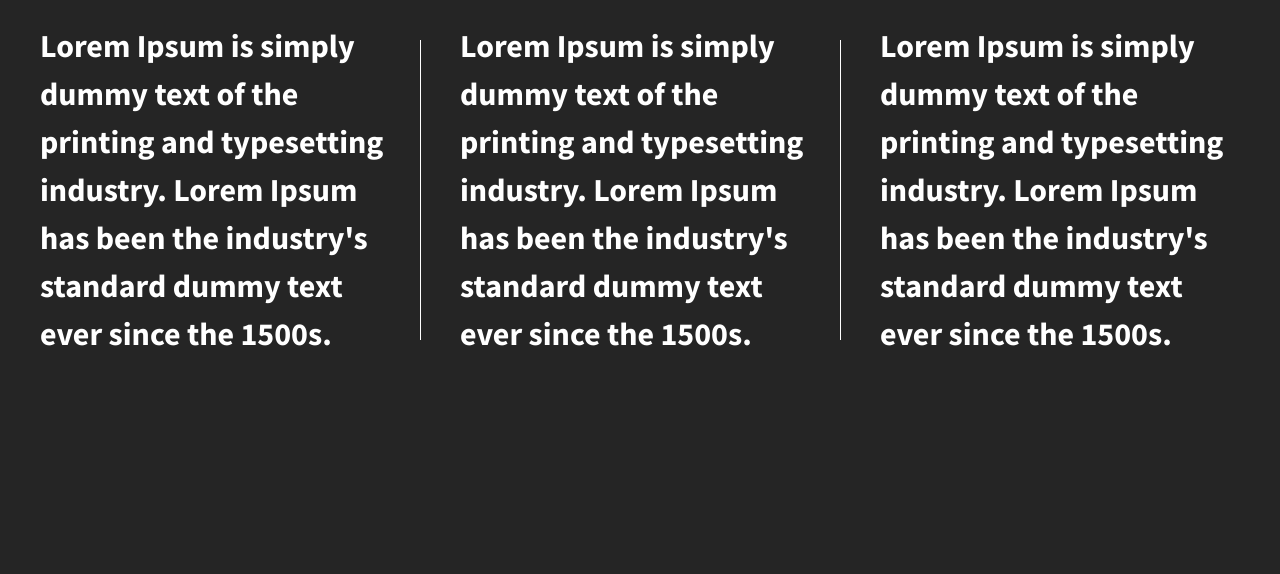
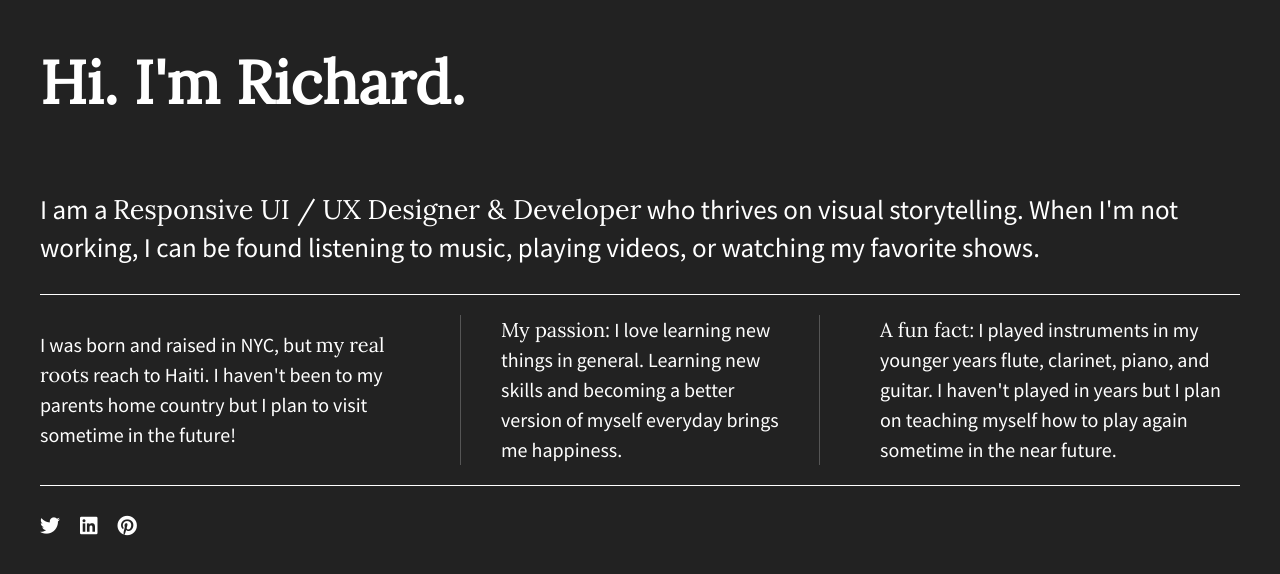
Before and after one commit to rtheogene8/divs-flexbox-center, a plain HTML site: page index.html in a window 1280 px wide. Drawn offline with nearby package versions, Linux system fonts and the light colour scheme.

Commit message:
Created flexbox layout with personal bio

```diff
--- a/css/main.css
+++ b/css/main.css
@@ -10,7 +10,7 @@
    Base styles: opinionated defaults
    ========================================================================== */
 
-html {
+   html {
     color: #222;
     font-size: 1em;
     line-height: 1.4;
@@ -95,47 +95,72 @@ textarea {
    Author's custom styles
    ========================================================================== */
 
-
+/*Large Background Image*/
 html {
-  background-color: #fff;
+  background-color: #222;
   height: 100%;
+  width: 100%;
 }
 
 body {
   font-family: 'Source Sans Pro', sans-serif;
-  padding: 2em;
+  padding: 0em 2em;
   font-size: 1.25em;
-  height: 100%;
-  background-color: rgb(37, 37, 37);
+  color: #fff;
+  display: flex;
+  justify-content: center;
 }
 
-.wrapper {
-  /*add display:flex and set justify-content to space-between*/
-  font-weight: 700;
+.flex-container {
   display: flex;
+  flex-flow: row wrap;
   justify-content: space-between;
+  max-width: 1200px;
 }
 
-.div-1, .div-2, .div-3 {
-  /*give the divs a width of 30%, add display:flex, set justify-content and align-items to center*/
-  color: #fff;
-  line-height: 1.5em;
-  font-size: 1.6em;
-  height: 300px;
-  width: 30%;
+p span {
+  font-family: 'Lora', sans-serif;
+}
+
+header,
+footer {
+  width: 100%;
+  display: flex;
+  justify-content: flex-start;
+}
+
+header h1 {
+  font-family: 'Lora', sans-serif;
+  font-size: 3em;
+}
+
+main {
+  width: 100%;
+  display: flex;
+  justify-content: center;
+  border-bottom: 1px solid #fff;
+}
+
+main p {
+  font-size: 1.35em;
+}
+
+.flex-items {
   display: flex;
   justify-content: center;
   align-items: center;
+  line-height: 1.5em;
+  font-size: 1em;
+  border-bottom: 1px solid #555;
 }
 
-.div-1,
-.div-2 {
-    border-right: solid white 0.5px;
-    padding-right: 20px;
+footer {
+  border-top: 1px solid #fff;
 }
 
-
-
+footer i {
+  padding: 30px 20px 0 0;
+}
 
 /* ==========================================================================
    Helper classes
@@ -216,6 +241,25 @@ body {
    These examples override the primary ('mobile first') styles.
    Modify as content requires.
    ========================================================================== */
+
+@media all and (max-width: 768px) {
+    body {
+      padding: 1em;
+    }
+}
+
+@media (min-width: 1200px) {
+    .flex-items {
+      flex-basis: 30%;
+      border-bottom: none;
+    }
+
+    #div-2 p {
+      border-left: 1px solid #555;
+      border-right: 1px solid #555;
+      padding: 0 40px;
+    }
+}
 
 @media print,
        (-webkit-min-device-pixel-ratio: 1.25),
--- a/index.html
+++ b/index.html
@@ -1,9 +1,10 @@
+
 <!doctype html>
 <html class="no-js" lang="">
     <head>
         <meta charset="utf-8">
         <meta http-equiv="x-ua-compatible" content="ie=edge">
-        <title>Make me into a grid!</title>
+        <title></title>
         <meta name="description" content="">
         <meta name="viewport" content="width=device-width, initial-scale=1">
 
@@ -13,24 +14,36 @@
         <link rel="stylesheet" href="css/normalize.css">
         <link rel="stylesheet" href="css/main.css">
         <script src="js/vendor/modernizr-2.8.3.min.js"></script>
-        <link href="http://fonts.googleapis.com/css?family=Lora:700" rel="stylesheet" type="text/css">
-        <link href="http://fonts.googleapis.com/css?family=Source+Sans+Pro:400,700" rel="stylesheet" type="text/css">
+        <link href="https://fonts.googleapis.com/css?family=Lora|Source+Sans+Pro:400,700" rel="stylesheet">
+        <link rel="stylesheet" href="https://use.fontawesome.com/releases/v5.5.0/css/all.css" integrity="sha384-B4dIYHKNBt8Bc12p+WXckhzcICo0wtJAoU8YZTY5qE0Id1GSseTk6S+L3BlXeVIU" crossorigin="anonymous">
     </head>
     <body>
         <!--[if lt IE 8]>
             <p class="browserupgrade">You are using an <strong>outdated</strong> browser. Please <a href="http://browsehappy.com/">upgrade your browser</a> to improve your experience.</p>
         <![endif]-->
 
-        <section class="wrapper">
-            <div class="div-1">
-                Lorem Ipsum is simply dummy text of the printing and typesetting industry. Lorem Ipsum has been the industry's standard dummy text ever since the 1500s.
+        <!-- Add your site or application content here -->
+        <section class="flex-container">
+            <header>
+                <h1>Hi. I'm Richard.</h1>
+            </header>
+            <main>
+                <p>I am a <span>Responsive UI / UX Designer & Developer</span> who thrives on visual storytelling. When I'm not working, I can be found listening to music, playing videos, or watching my favorite shows.</p>
+            </main>
+            <div id="div-1" class="flex-items">
+                <p>I was born and raised in NYC, but <span>my real roots</span> reach to Haiti. I haven't been to my parents home country but I plan to visit sometime in the future!</p>
             </div>
-            <div class="div-2">
-                Lorem Ipsum is simply dummy text of the printing and typesetting industry. Lorem Ipsum has been the industry's standard dummy text ever since the 1500s.
+            <div id="div-2" class="flex-items">
+                <p><span>My passion:</span> I love learning new things in general. Learning new skills and becoming a better version of myself everyday brings me happiness.</p>
             </div>
-            <div class="div-3">
-                Lorem Ipsum is simply dummy text of the printing and typesetting industry. Lorem Ipsum has been the industry's standard dummy text ever since the 1500s.
+            <div id="div-3" class="flex-items">
+                <p><span>A fun fact:</span> I played instruments in my younger years flute, clarinet, piano, and guitar. I haven't played in years but I plan on teaching myself how to play again sometime in the near future.</p>
             </div>
+            <footer>
+                <i class="fab fa-twitter"></i>
+                <i class="fab fa-linkedin"></i>
+                <i class="fab fa-pinterest"></i>
+            </footer>
         </section>
 
         <script src="https://ajax.googleapis.com/ajax/libs/jquery/1.11.3/jquery.min.js"></script>
```
